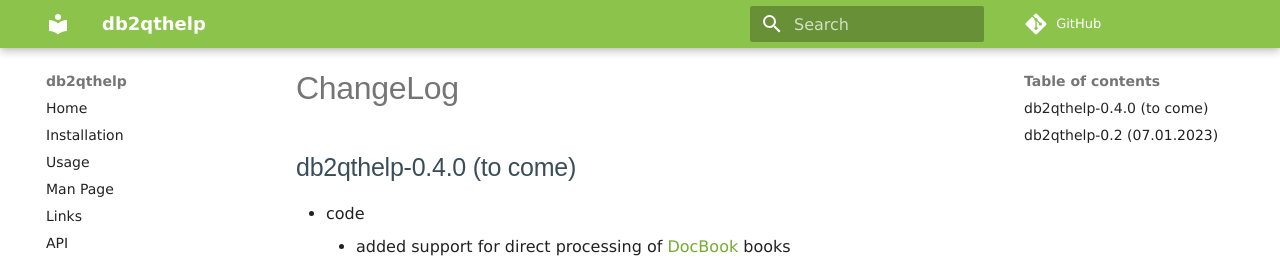
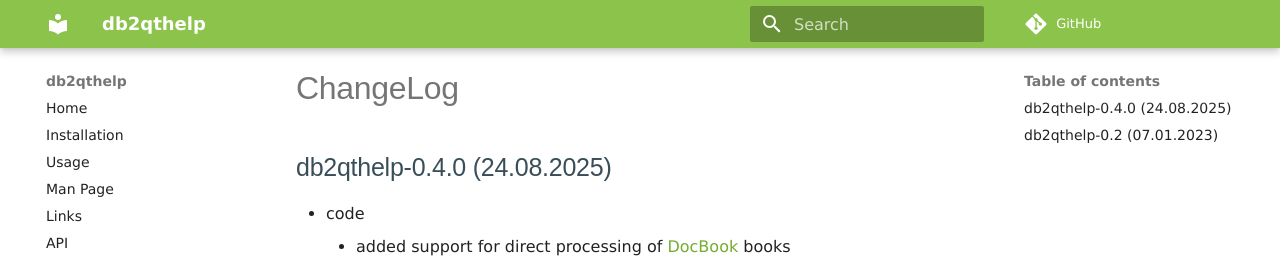
Before and after one commit to dkrajzew/db2qthelp, an MkDocs documentation site: the page built from docs/changes.md, in a window 1280 px wide and 900 px high. Shown: the top 262 px of the window. Built offline with MkDocs 1.6.1 and Material for MkDocs 9.7.7, drawn with Linux system fonts in a browser that asks for light colours; comment, search, counter and statistics services are not loaded.

Commit message:
setting release date

```diff
--- a/docs/changes.md
+++ b/docs/changes.md
@@ -1,6 +1,6 @@
 # ChangeLog
 
-## db2qthelp-0.4.0 (to come)
+## db2qthelp-0.4.0 (24.08.2025)
 
 * code
     * added support for direct processing of [DocBook](https://docbook.org/) books
```
Also changed, not shown: README.md (+1 -1 lines).
